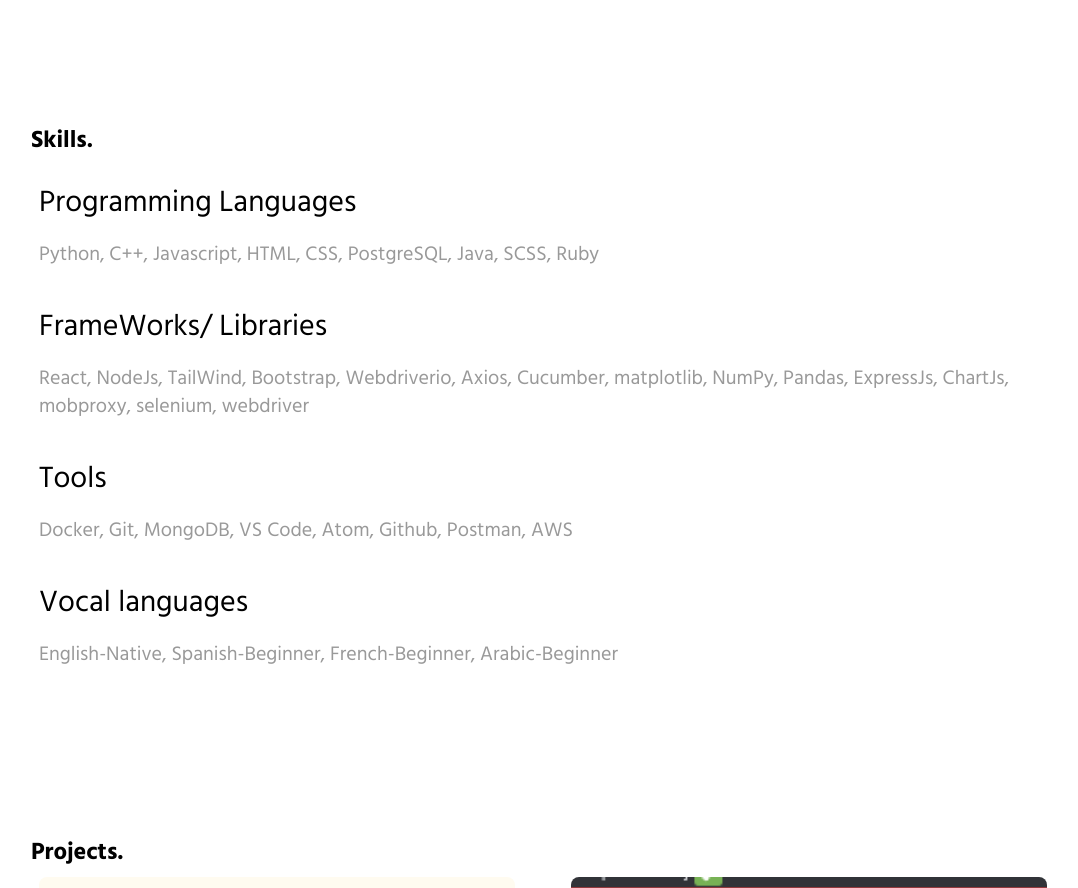
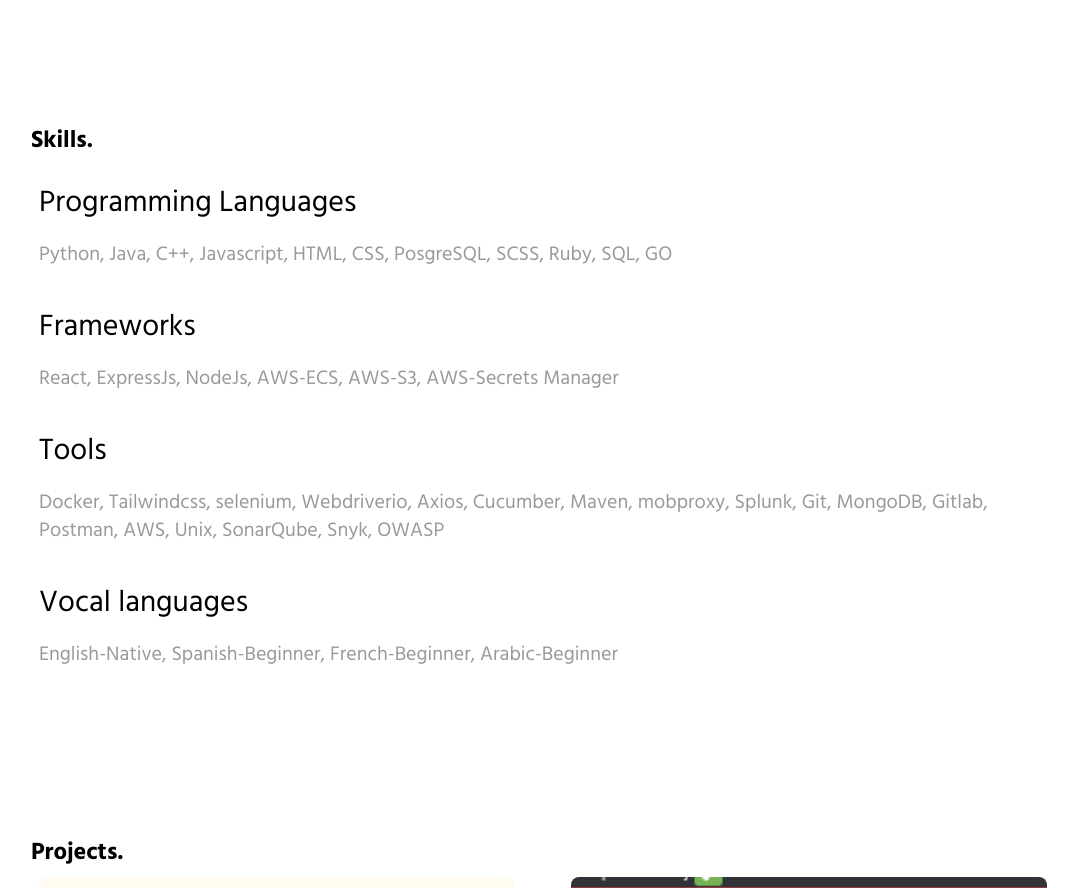
Before and after one commit to JosephHauter/My-Portfolio, a React (Create React App) app: page / in a window 1280 px wide. Shown: the part 1500-2388 px from the top of the page, without its empty margins (97-1175 px from the left). Built offline with nearby package versions, Linux system fonts and the light colour scheme.

Commit message:
refactored code

```diff
--- a/public/index.html
+++ b/public/index.html
@@ -7,7 +7,7 @@
     <meta name="theme-color" content="#000000" />
     <meta
       name="description"
-      content="Web site created using create-react-app"
+      content="Joseph Hauter's Portfolio"
     />
     <link rel="apple-touch-icon" href="%PUBLIC_URL%/logo192.png" />
     <!--
@@ -24,7 +24,7 @@
       work correctly both with client-side routing and a non-root public URL.
       Learn how to configure a non-root public URL by running `npm run build`.
     -->
-    <title>React App</title>
+    <title>Joseph Hauter's Portfolio</title>
   </head>
   <body>
     <noscript>You need to enable JavaScript to run this app.</noscript>
--- a/src/pages/About.js
+++ b/src/pages/About.js
@@ -33,10 +33,7 @@
 
   </p>
 </div>
-}
-      </div>
-    </div>
-    </div>
+}</div></div></div>
   );
 }
 
--- a/src/pages/HomePage.js
+++ b/src/pages/HomePage.js
@@ -4,7 +4,7 @@
 import '../global.css'
 import { TypeAnimation } from 'react-type-animation';
 import WorkCard from './Work';
-import SkillsCard from '../components/Skills'
+import Skills from './Skills'; // Import the Skills component
 import { Link } from 'react-router-dom';
 import Projects from './Projects'; // Import the Projects component
 
@@ -35,14 +35,7 @@
         <br /><br /><br /><br /><br />
         <About />
         <br /><br /><br /><br /><br />
-        <div className="container mx-auto mb-10 max-w-screen-xl" id="skills">
-        <h1 className="tablet:m-10 text-2xl font-bold">Skills.</h1>          <div className="mt-5 tablet:m-10 grid grid-cols-1 laptop:grid-cols-2 gap-6">
-            <SkillsCard key={"Skills 1"} name={"Programming Languages"} description={"Python, C++, Javascript, HTML, CSS, PostgreSQL, Java, SCSS, Ruby"} />
-            <SkillsCard key={"Skills 2"} name={"FrameWorks/ Libraries"} description={"React, NodeJs, TailWind, Bootstrap, Webdriverio, Axios, Cucumber, matplotlib, NumPy, Pandas, ExpressJs, ChartJs, mobproxy, selenium, webdriver"} />
-            <SkillsCard key={"Skills 3"} name={"Tools"} description={"Docker, Git, MongoDB, VS Code, Atom, Github, Postman, AWS"} />
-            <SkillsCard key={"Skills 4"} name={"Vocal languages"} description={"English-Native, Spanish-Beginner, French-Beginner, Arabic-Beginner"} />
-          </div>
-        </div>
+        <Skills />
         <br /><br /><br /><br /><br />
         <Projects />
         <br /><br /><br /><br /><br />
--- /dev/null
+++ b/src/pages/Skills.js
@@ -0,0 +1,19 @@
+import React from 'react';
+import SkillsCard from '../components/Skills';
+
+const Skills = () => {
+  return (
+    <div className="container mx-auto mb-10 max-w-screen-xl" id="skills">
+      <h1 className="tablet:m-10 text-2xl font-bold">Skills.</h1>
+      <div className="mt-5 tablet:m-10 grid grid-cols-1 laptop:grid-cols-2 gap-6">
+        <SkillsCard key={"Skills 1"} name={"Programming Languages"} description={"Python, Java, C++, Javascript, HTML, CSS, PosgreSQL, SCSS, Ruby, SQL, GO"} />
+        <SkillsCard key={"Skills 2"} name={"Frameworks"} description={"React, ExpressJs, NodeJs, AWS-ECS, AWS-S3, AWS-Secrets Manager"} />
+        {/* <SkillsCard key={"Skills 3"} name={"Libraries"} description={""} /> */}
+        <SkillsCard key={"Skills 4"} name={"Tools"} description={"Docker, Tailwindcss, selenium, Webdriverio, Axios, Cucumber, Maven, mobproxy, Splunk, Git, MongoDB, Gitlab, Postman, AWS, Unix, SonarQube, Snyk, OWASP"} />
+        <SkillsCard key={"Skills 5"} name={"Vocal languages"} description={"English-Native, Spanish-Beginner, French-Beginner, Arabic-Beginner"} />
+      </div>
+    </div>
+  );
+};
+
+export default Skills;
```
